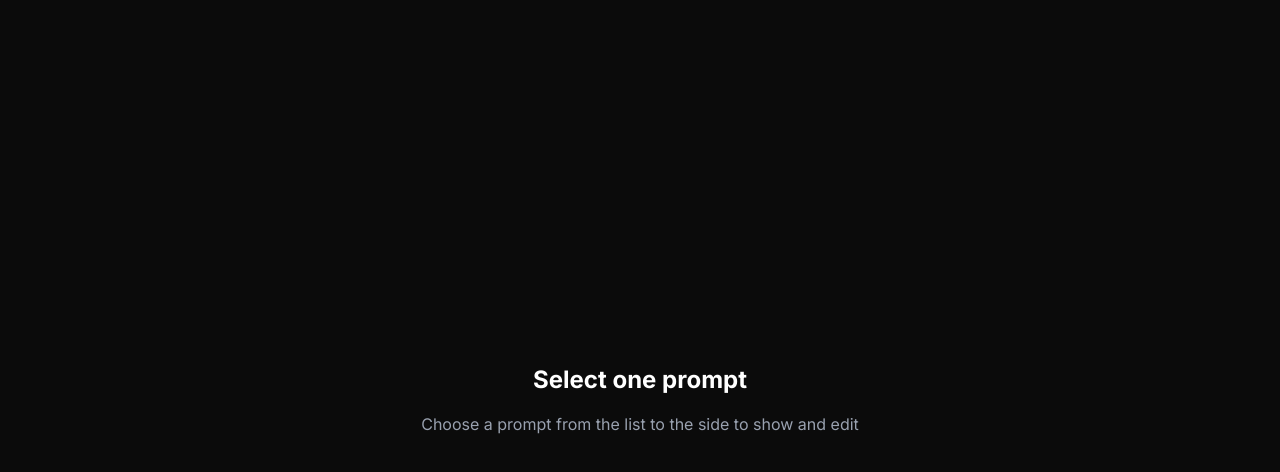
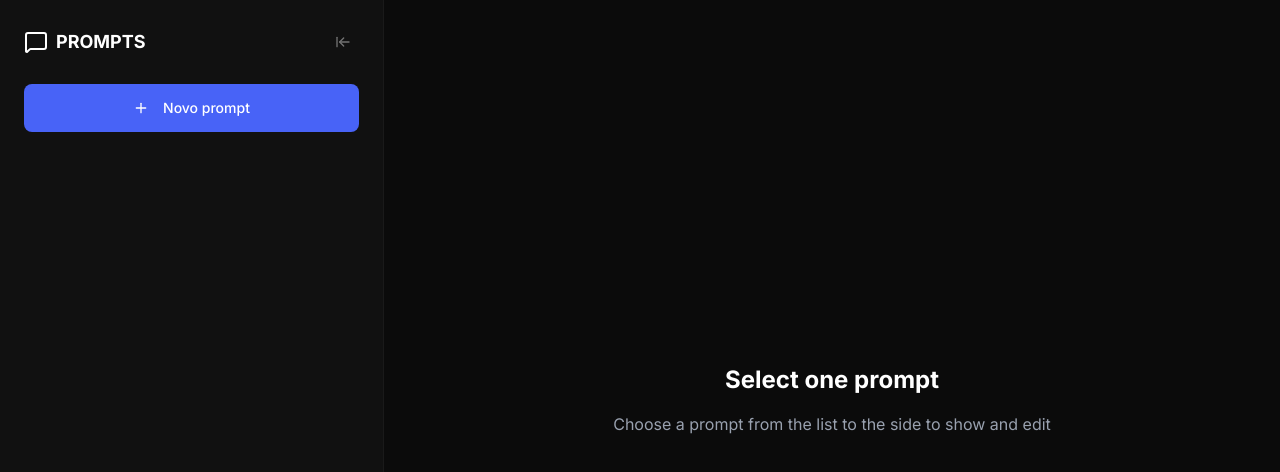
Before and after one commit to LucasAnselmoSilva12345/prompt-manager, a Next.js app: page / in a window 1280 px wide. Shown: the top 472 px of the page. Built offline with nearby package versions, Linux system fonts and the light colour scheme.

Commit message:
feat: add sidebar component
Signed-off-by: LucasAnselmoSilva12345 <lucasanselmodasilva02@gmail.com>

```diff
--- a/src/app/layout.tsx
+++ b/src/app/layout.tsx
@@ -1,3 +1,4 @@
+import { Sidebar } from '@/components/sidebar';
 import '@/styles/globals.css';
 
 import type { Metadata } from 'next';
@@ -23,13 +24,14 @@ export default function RootLayout({
   return (
     <html lang="en" className={cn('font-sans', inter.variable)}>
       <body className={`${inter.variable} antialiased bg-gray-900 text-white`}>
-        <main className="flex h-screen">
-          <section className="relative flex-1 overflow-auto min-w-0">
+        <section className="flex h-screen">
+          <Sidebar />
+          <main className="relative flex-1 overflow-auto min-w-0">
             <div className="p-4 sm:p-6 md:p-8 max-w-full md:max-w-3xl mx-auto h-full">
               {children}
             </div>
-          </section>
-        </main>
+          </main>
+        </section>
       </body>
     </html>
   );
--- /dev/null
+++ b/src/components/logo/index.ts
@@ -0,0 +1 @@
+export * from './logo';
--- /dev/null
+++ b/src/components/logo/logo.tsx
@@ -0,0 +1,14 @@
+import { MessageSquare } from 'lucide-react';
+import Link from 'next/link';
+
+export const Logo = () => {
+  return (
+    <Link
+      href="/"
+      className="flex items-center gap-2 hover:text-accent-600 rounded-lg transition-colors"
+    >
+      <MessageSquare />
+      <span className="text-lg font-semibold">PROMPTS</span>
+    </Link>
+  );
+};
--- /dev/null
+++ b/src/components/sidebar/index.ts
@@ -0,0 +1 @@
+export * from './sidebar';
--- /dev/null
+++ b/src/components/sidebar/sidebar-content.tsx
@@ -0,0 +1,82 @@
+'use client';
+
+import { useState } from 'react';
+import { Button } from '../ui/button';
+import {
+  ArrowLeftToLine,
+  X as CloseButton,
+  Plus as AddIcon,
+  ArrowRightToLine,
+} from 'lucide-react';
+import { useRouter } from 'next/navigation';
+import { Logo } from '../logo';
+
+export const SidebarContent = () => {
+  const router = useRouter();
+
+  const [isCollapsed, setIsCollapsed] = useState(false);
+
+  const collapsedSidebar = () => setIsCollapsed(true);
+  const expandSidebar = () => setIsCollapsed(false);
+
+  const handleNewPrompt = () => router.push('/new');
+
+  return (
+    <aside
+      className={`border-r border-gray-700 flex flex-col h-full bg-gray-800 transition-[transform,width] duration-300 ease-in-out fixed md:relative left-0 top-0 z-50 md:z-auto w-[80vw] sm:w-[320px] ${isCollapsed ? 'md:w-[72px]' : 'md:w-[384px]'}`}
+    >
+      {isCollapsed && (
+        <section className="px-2 py-6">
+          <header className="flex items-center justify-center mb-6">
+            <Button
+              onClick={expandSidebar}
+              variant="icon"
+              className="hidden md:inline-flex p-2 hover:bg-gray-700 focus:outline-none focus:ring-2 focus:ring-accent-500 rounded-lg transition-colors"
+              aria-label="Expandir sidebar"
+              title="Expandir sidebar"
+            >
+              <ArrowRightToLine className="w-5 h-5 text-gray-100" />
+            </Button>
+          </header>
+        </section>
+      )}
+
+      {!isCollapsed && (
+        <>
+          <section className="p-6">
+            <div className="md:hidden mb-4">
+              <div className="flex items-center justify-between">
+                <Button
+                  variant="secondary"
+                  aria-label="Fechar menu"
+                  title="Fechar menu"
+                >
+                  <CloseButton className="w-5 h-5 text-gray-100" />
+                </Button>
+              </div>
+            </div>
+            <div className="flex w-full items-center justify-between mb-6">
+              <header className="flex w-full items-center justify-between">
+                <Logo />
+                <Button
+                  onClick={collapsedSidebar}
+                  variant="icon"
+                  className="hidden md:inline-flex p-2 hover:bg-gray-700 focus:outline-none focus:ring-2 focus:ring-accent-500 rounded-lg transition-colors"
+                >
+                  <ArrowLeftToLine className="w-5 h-5 text-gray-100" />
+                </Button>
+              </header>
+            </div>
+
+            <div>
+              <Button onClick={handleNewPrompt} className="w-full" size="lg">
+                <AddIcon className="w-5 h-5 mr-2" />
+                Novo prompt
+              </Button>
+            </div>
+          </section>
+        </>
+      )}
+    </aside>
+  );
+};
--- /dev/null
+++ b/src/components/sidebar/sidebar.tsx
@@ -0,0 +1,6 @@
+import { prisma } from '@/lib/prisma';
+import { SidebarContent } from './sidebar-content';
+
+export const Sidebar = async () => {
+  return <SidebarContent />;
+};
--- a/src/components/ui/button.tsx
+++ b/src/components/ui/button.tsx
@@ -5,19 +5,17 @@ import { Slot } from 'radix-ui';
 import { cn } from '@/lib/utils';
 
 const buttonVariants = cva(
-  "group/button inline-flex shrink-0 items-center justify-center rounded-md border border-transparent bg-clip-padding text-sm font-medium whitespace-nowrap transition-all outline-none select-none focus-visible:border-ring focus-visible:ring-3 focus-visible:ring-ring/50 active:translate-y-px disabled:pointer-events-none disabled:opacity-50 aria-invalid:border-destructive aria-invalid:ring-3 aria-invalid:ring-destructive/20 dark:aria-invalid:border-destructive/50 dark:aria-invalid:ring-destructive/40 [&_svg]:pointer-events-none [&_svg]:shrink-0 [&_svg:not([class*='size-'])]:size-4",
+  "cursor-pointer border-[#424242] inline-flex items-center justify-center gap-2 whitespace-nowrap rounded-md text-sm font-medium transition-all disabled:pointer-events-none disabled:opacity-50 [&_svg]:pointer-events-none [&_svg:not([class*='size-'])]:size-4 shrink-0 [&_svg]:shrink-0 outline-none focus-visible:border-ring focus-visible:ring-ring/50 focus-visible:ring-[3px] aria-invalid:ring-destructive/20 dark:aria-invalid:ring-destructive/40 aria-invalid:border-destructive",
   {
     variants: {
       variant: {
-        default: 'bg-primary text-primary-foreground hover:bg-primary/80',
-        outline:
-          'border-border bg-background shadow-xs hover:bg-muted hover:text-foreground aria-expanded:bg-muted aria-expanded:text-foreground dark:border-input dark:bg-input/30 dark:hover:bg-input/50',
-        secondary:
-          'bg-secondary text-secondary-foreground hover:bg-secondary/80 aria-expanded:bg-secondary aria-expanded:text-secondary-foreground',
-        ghost:
-          'hover:bg-muted hover:text-foreground aria-expanded:bg-muted aria-expanded:text-foreground dark:hover:bg-muted/50',
+        default: 'bg-accent-600 text-white hover:bg-accent-500',
         destructive:
           'bg-destructive/10 text-destructive hover:bg-destructive/20 focus-visible:border-destructive/40 focus-visible:ring-destructive/20 dark:bg-destructive/20 dark:hover:bg-destructive/30 dark:focus-visible:ring-destructive/40',
+        outline: 'border bg-gray-700 text-white hover:bg-gray-600',
+        secondary:
+          'p-2 bg-gray-800 border border-gray-700 rounded-lg hover:bg-gray-600 transition-colors',
+        icon: 'text-alert-600 transition-all duration-200 ml-2 p-1 hover:bg-alert-600 rounded hover:text-white',
         link: 'text-primary underline-offset-4 hover:underline',
       },
       size: {
@@ -25,7 +23,7 @@ const buttonVariants = cva(
           'h-9 gap-1.5 px-2.5 in-data-[slot=button-group]:rounded-md has-data-[icon=inline-end]:pr-2 has-data-[icon=inline-start]:pl-2',
         xs: "h-6 gap-1 rounded-[min(var(--radius-md),8px)] px-2 text-xs in-data-[slot=button-group]:rounded-md has-data-[icon=inline-end]:pr-1.5 has-data-[icon=inline-start]:pl-1.5 [&_svg:not([class*='size-'])]:size-3",
         sm: 'h-8 gap-1 rounded-[min(var(--radius-md),10px)] px-2.5 in-data-[slot=button-group]:rounded-md has-data-[icon=inline-end]:pr-1.5 has-data-[icon=inline-start]:pl-1.5',
-        lg: 'h-10 gap-1.5 px-2.5 has-data-[icon=inline-end]:pr-3 has-data-[icon=inline-start]:pl-3',
+        lg: 'h-12 gap-1.5 px-2.5 has-data-[icon=inline-end]:pr-3 has-data-[icon=inline-start]:pl-3',
         icon: 'size-9',
         'icon-xs':
           "size-6 rounded-[min(var(--radius-md),8px)] in-data-[slot=button-group]:rounded-md [&_svg:not([class*='size-'])]:size-3",
```
